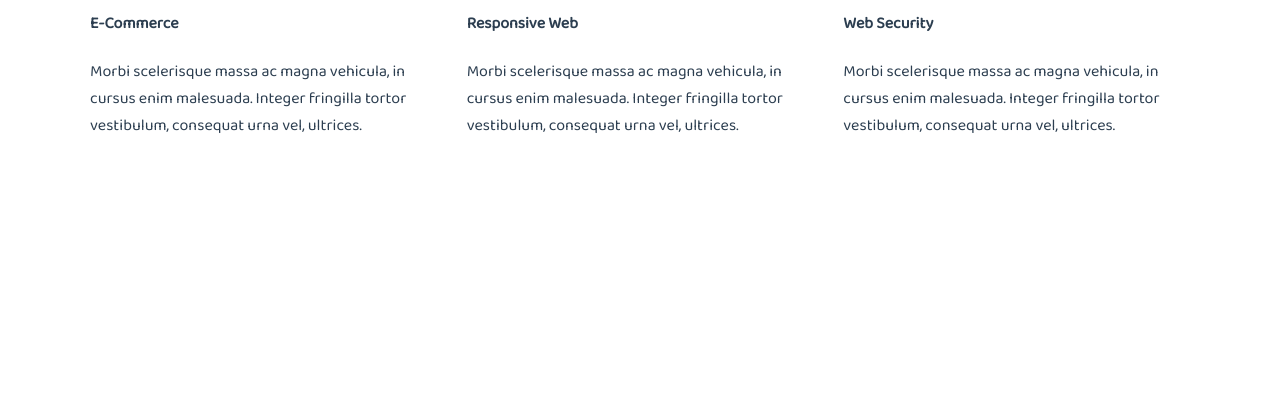
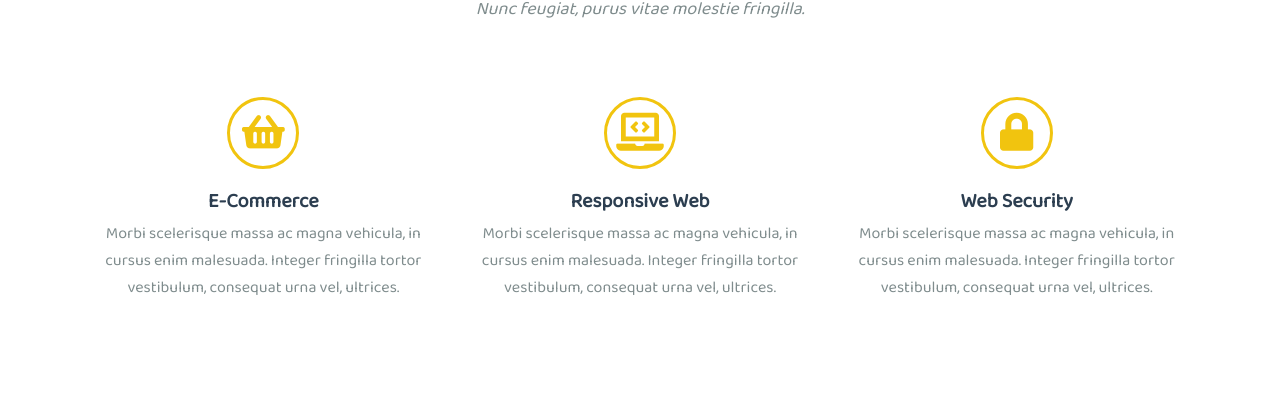
Before and after one commit to AKaszuba96/Modul_4_zadanie_task_runner, a website: page index.html in a window 1280 px wide. Shown: the part 745-1144 px from the top of the page. Before the commit the page ends 901 px from the top, so only its background shows below. Drawn offline with Linux system fonts and the light colour scheme.

Commit message:
Add style for Services

```diff
--- a/sass/style.scss
+++ b/sass/style.scss
@@ -3,6 +3,7 @@
 $color-main: #f1c40f;
 $color-one: #fff; /* bialy */
 $color-two: #2c3e50; /* granatowy */
+$color-three: #7f8c8d; /* szary */
 
 $font-header: 'Balsamiq Sans', cursive;
 $font-text: 'Baloo 2', cursive;
@@ -19,7 +20,7 @@ margin: 0;
 font-size: 16px;
 line-height: 1.7; /* interlinia */
 font-family: $font-text;
-color: $color-two;
+color: $color-three;
 }
 
 .container {
@@ -27,6 +28,37 @@ margin: 0 auto;
 padding: 0 20px;
 max-width: 1140px;
 }
+
+section {
+    padding: 96px 0;
+}
+
+.section-title {
+    margin: 0;
+    font-size: 40px;
+    font-family: $font-header;
+    text-transform: uppercase;
+    color: $color-two;
+    text-align: center;
+}
+
+.section-subtitle {
+    margin: 0 0 72px 0;
+    font-size: 18px;
+    font-weight: 300;
+    color: $color-three;
+    font-style: italic;
+    text-align: center;
+}
+
+/*i {
+
+
+    &:hover {
+        transform: scale(1.2);
+    }
+}*/
+
 
 /* Navigation */
 
@@ -124,3 +156,35 @@ max-width: 1140px;
         }
     }
 }
+
+/* Services */
+
+.services {
+    text-align: center;
+
+    i {
+        color: $color-main;
+        font-size: 38px;
+        background: $color-one;
+        border-style: solid;
+        border-color: $color-main;
+        width: 72px;
+        height: 72px;
+        line-height: 65px;
+        border-radius: 50%; /* zaokraglanie brzegow */
+    }
+
+    h4 {
+        color: $color-two;
+        font-weight: bold;
+        font-size: 20px;
+        margin-bottom: 2px;
+        margin-top: 15px;
+    }
+
+    p {
+        margin-block-start: 2px;
+        margin-block-end: 2px;
+    }
+
+}
```
Also changed, not shown: css/style.css, 1 other file.
